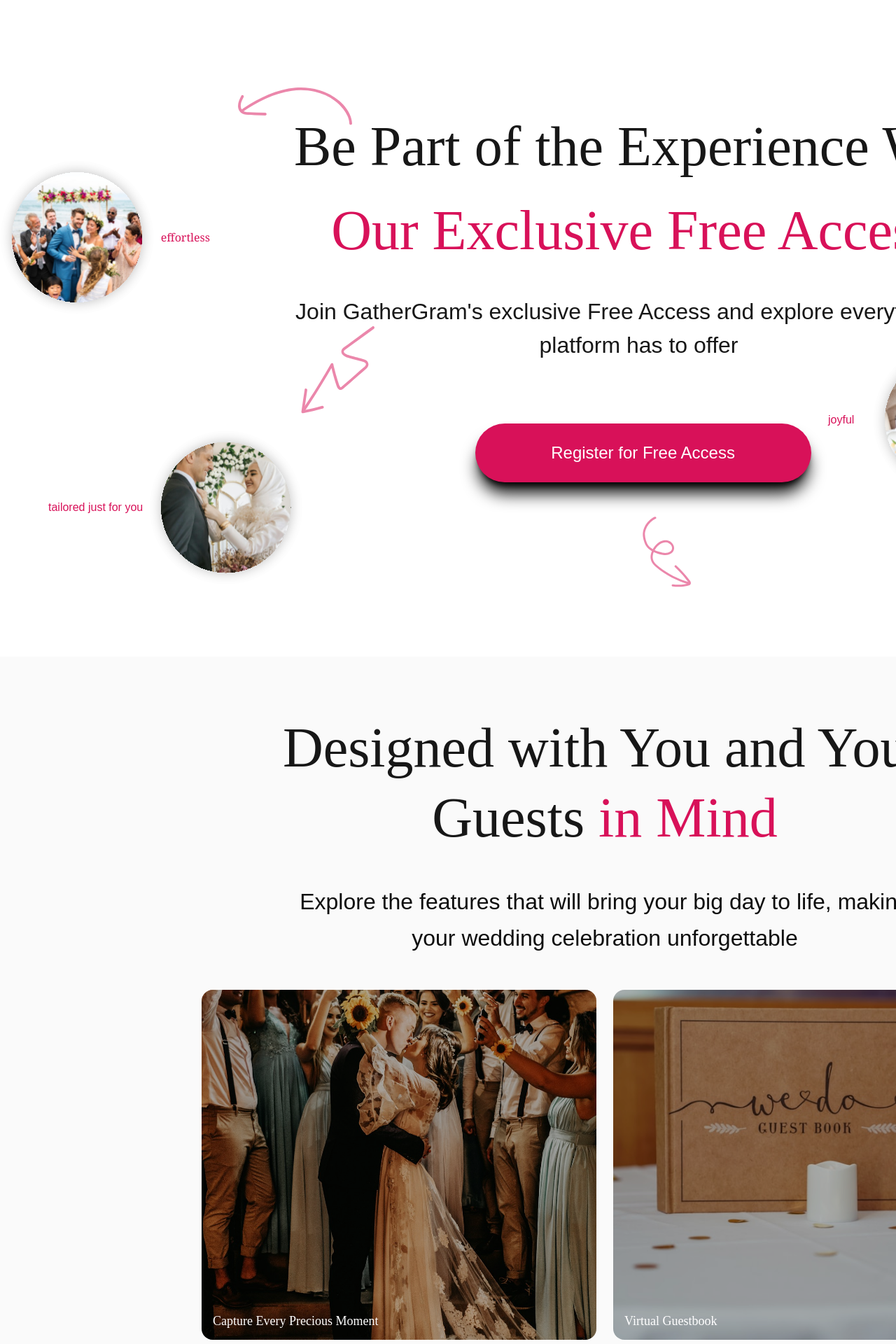
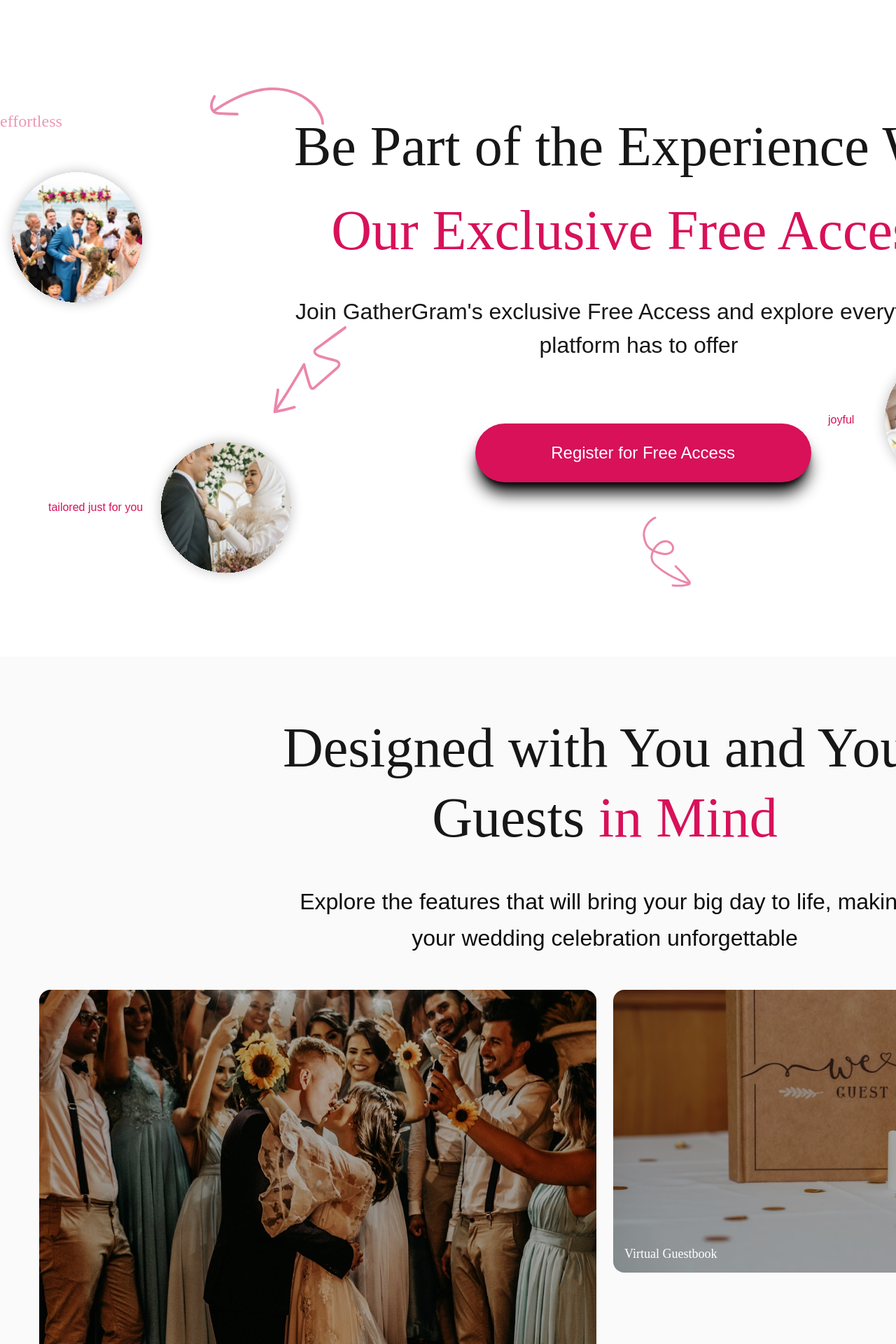
Before and after one commit to kulsumparee/GatherGram, a Next.js app: page / in a window 1280 px wide. Shown: the part 1360-3280 px from the top of the page at 70% size. Built offline with nearby package versions, Linux system fonts and the light colour scheme.

Commit message:
Adding latest Changes

```diff
--- a/src/app/page.js
+++ b/src/app/page.js
@@ -10,7 +10,7 @@ import WeddingSection from "@/components/sections/wedding/Index";
 
 export default function Home() {
   return (
-    <>
+    <div className=" w-full lg:w-[1728px]">
       <Hero />
       <ExperienceSection/>
       <Features />
@@ -19,6 +19,6 @@ export default function Home() {
       <WeddingSection />
       {/* <ContactForm/> */}
       <Footer/>
-    </>
+    </div>
   );
 }
--- a/src/components/experienceSection/Index.jsx
+++ b/src/components/experienceSection/Index.jsx
@@ -10,7 +10,10 @@ const ExperienceSection = () => {
         <div className="relative py-20 w-[1728px] h-[1003px] mx-auto">
 
             <div className="relative">
-                <div className=" absolute top-[150px] left-[340px] ">
+                 <span className="absolute font-mauline text-[24px] top-[180px] lef-[140px]  transform  font-handwriting text-[#eb97b6]">
+                            effortless
+                        </span>
+                <div className=" absolute top-[150px] left-[300px] ">
                     <div className="relative">
                         <Image
                             src="/images/Experience/Group.svg"
@@ -21,7 +24,7 @@ const ExperienceSection = () => {
 
                     </div>
 
-                    <div className=" absolute top-[340px]  ">
+                    <div className="absolute top-[340px]">
                         <div className="relative left-16">
                             <Image
                                 src="/images/Experience/Group (2).svg"
@@ -47,6 +50,7 @@ const ExperienceSection = () => {
 
                 <div className="absolute top-[254px] ">
                     <div className="relative">
+
                         <Image
                             src="/images/Experience/Ellipse 35.svg"
                             alt="Effortless experience"
@@ -54,9 +58,7 @@ const ExperienceSection = () => {
                             height={220}
                             className="rounded-full"
                         />
-                        <span className="absolute font-serif -right-20 top-1/2 transform -translate-y-1/2 font-handwriting text-[#D81159]">
-                            effortless
-                        </span>
+
                     </div>
                 </div>
 
--- a/src/components/sections/features/GridLayout.jsx
+++ b/src/components/sections/features/GridLayout.jsx
@@ -77,7 +77,7 @@ const FeatureCard = ({ image, title, description }) => {
 export default function FeaturesGrid() {
     return (
         <section className="relative py-12 px-4">
-            <div className="max-w-6xl mx-auto">
+            <div className="px-10">
                 <div
                     className="grid gap-6"
                     style={{
@@ -87,17 +87,17 @@ export default function FeaturesGrid() {
                     }}
                 >
 
-                    <div className="col-span-1 row-span-2 h-[500px]">
+                    <div className="col-span-1 row-span-1 h-[828px]">
                         <FeatureCard {...features[0]} />
                     </div>
-                    <div className="col-span-1 row-span-2 h-[500px]">
+                    <div className="col-span-1 row-span-1 h-[404px]">
                         <FeatureCard {...features[1]} />
                     </div>
 
                     <div className="col-span-1 row-span-1 h-[250px]">
                         <FeatureCard {...features[2]} />
                     </div>
-                    <div className="col-span-1 row-span-2 h-[650px]">
+                    <div className="col-span-1 row-span-2 h-[828px]">
                         <FeatureCard {...features[3]} />
                     </div>
 
```
